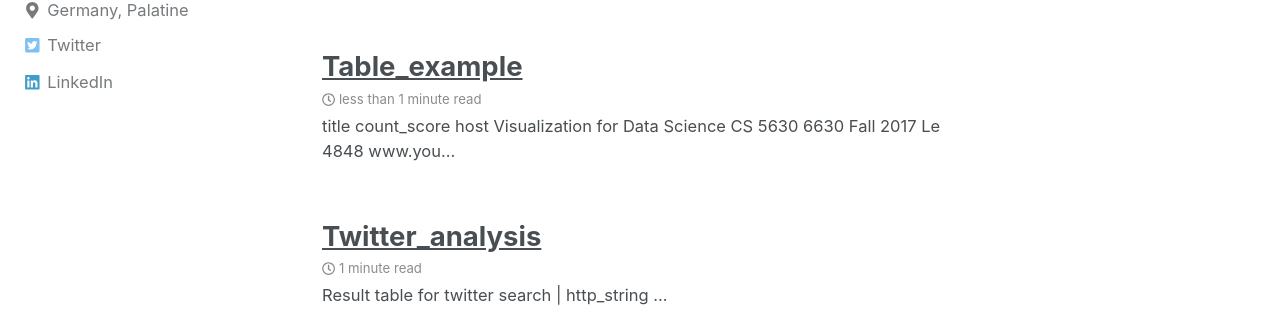
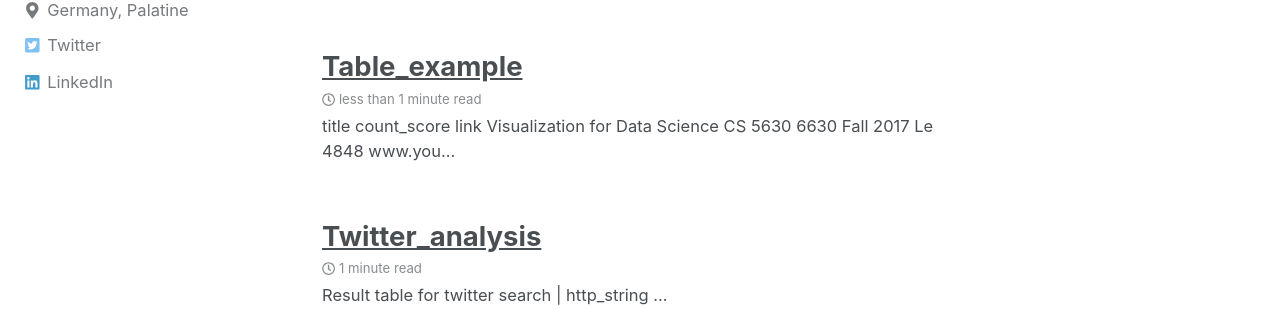
Before and after one commit to kienlef/kienlef.github.io, a Jekyll site: the page built from index.html, in a window 1280 px wide and 900 px high. Shown: the part 347-656 px from the top of the window. Built offline with Jekyll 4.4.1, drawn with Linux system fonts in a browser that asks for light colours; nearby versions of some CDN libraries; the list of posts is cut into pages by our own code.

Commit message:
Update 2018-01-13-table_example.md
naming

```diff
--- a/_posts/2018-01-13-table_example.md
+++ b/_posts/2018-01-13-table_example.md
@@ -1,4 +1,4 @@
-|                           title                            |count_score|                         host                         |
+|                           title                            |count_score|                         link                         |
 |------------------------------------------------------------|----------:|------------------------------------------------------|
 |Visualization for Data Science  CS 5630 6630   Fall 2017  Le|       4848|[www.youtube.com](https://t.co/RHLyV0Yfkn)            |
 |10 Free Must-Read Books for Machine Learning and Data Scie  |        171|[www.kdnuggets.com](https://t.co/ELslDxUvw4)          |
```
